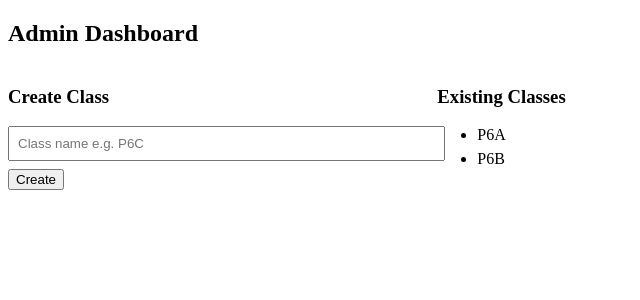
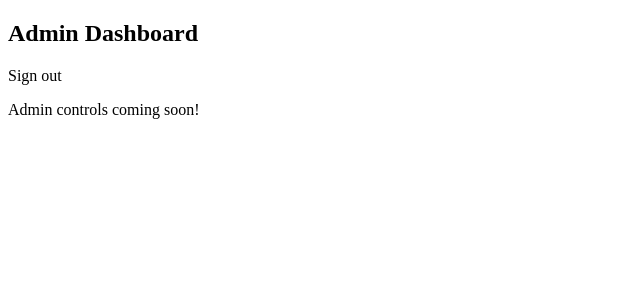
Before and after one commit to Cshoga/Alu_KwigaQuest, a React (Vite) app in the folder frontend/: page /admin-dashboard in a window 1280 px wide. Shown: the top 300 px of the page, without its empty margins (0-640 px from the left). Built offline with nearby package versions, Linux system fonts and the light colour scheme; the HTML template or start-up script is replaced by a standard one.

Commit message:
AdminDashboard

```diff
--- a/frontend/src/routes/AdminDashboard.jsx
+++ b/frontend/src/routes/AdminDashboard.jsx
@@ -1,30 +1,18 @@
-import React, { useState } from 'react'
+import React from 'react'
+import { useNavigate } from 'react-router-dom'
 
 export default function AdminDashboard(){
-  const [classes, setClasses] = useState(['P6A','P6B'])
-  const [newClass, setNewClass] = useState('')
-
-  const addClass = (e)=>{ e.preventDefault(); if(newClass){ setClasses(prev=>[...prev,newClass]); setNewClass('') } }
+  const nav = useNavigate()
+  const logout = ()=> nav('/login')
 
   return (
     <div className='container'>
-      <div className='header'><h2>Admin Dashboard</h2></div>
-      <div style={{display:'flex',gap:12}}>
-        <div className='card' style={{flex:1}}>
-          <h3>Create Class</h3>
-          <form onSubmit={addClass}>
-            <input value={newClass} onChange={e=>setNewClass(e.target.value)} placeholder='Class name e.g. P6C' style={{width:'100%',padding:8,marginBottom:8}} />
-            <button className='button' type='submit'>Create</button>
-          </form>
-        </div>
+      <div className='header-bar'>
+        <h2>Admin Dashboard</h2>
+        <span className='logout' onClick={logout}>Sign out</span>
+      </div>
 
-        <div className='card' style={{flex:2}}>
-          <h3>Existing Classes</h3>
-          <ul>
-            {classes.map(c=> <li key={c} className='small' style={{marginBottom:6}}>{c}</li>)}
-          </ul>
-        </div>
-      </div>
+      <p>Admin controls coming soon!</p>
     </div>
   )
 }
```
